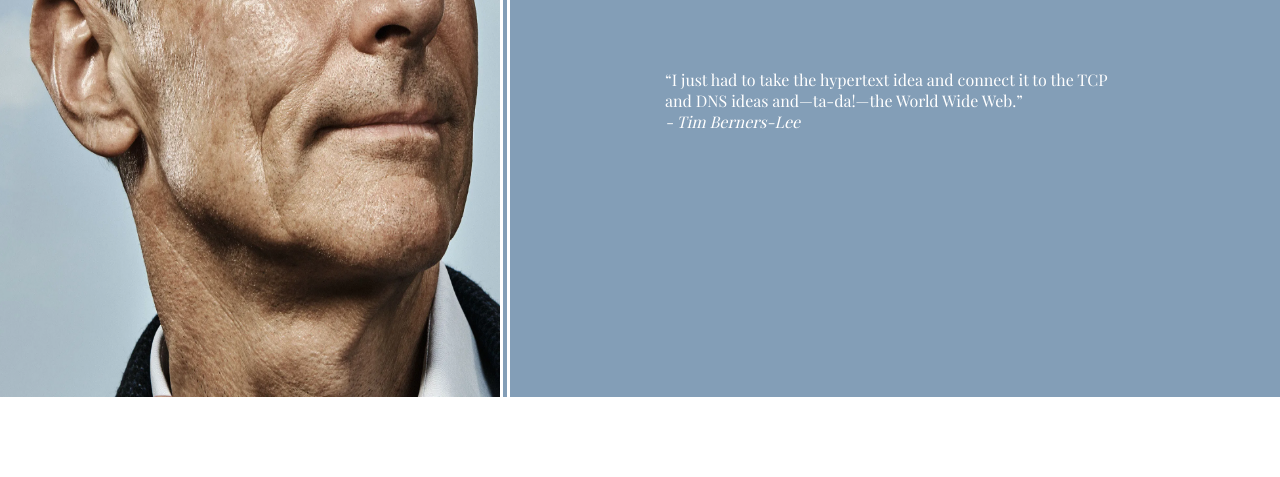
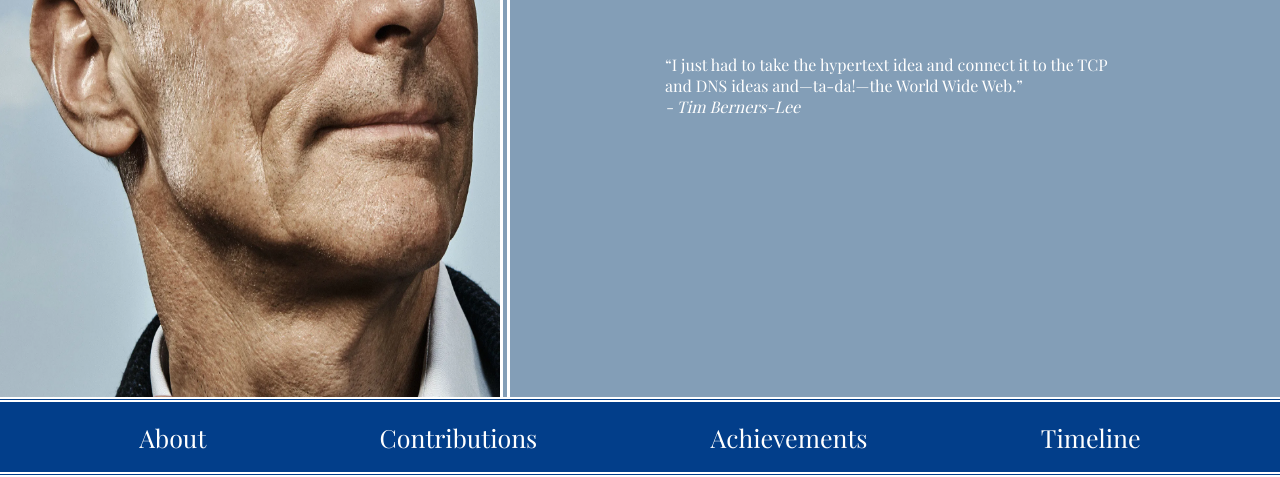
Before and after one commit to AbyG1/task-css, a plain HTML site: page portfolio/index.html in a window 1280 px wide. Shown: the part 403-880 px from the top of the page. Before the commit the page ends 800 px from the top, so only its background shows below. Drawn offline with nearby package versions, Linux system fonts and the light colour scheme; a web font is replaced by a local one.

Commit message:
setup navbar

```diff
--- a/portfolio/index.html
+++ b/portfolio/index.html
@@ -19,7 +19,19 @@
 
         </div>
 
+
     </section>
+    <section id="about">
+        <nav>
+            <a href="#">About</a>
+            <a href="#">Contributions</a>
+            <a href="#">Achievements</a>
+            <a href="#">Timeline</a>
+        </nav>
+    </section>
+    <section></section>
+    <section></section>
+    <section></section>
 
 </body>
 </html>
--- a/portfolio/styles.css
+++ b/portfolio/styles.css
@@ -24,7 +24,7 @@
 
 .tag h1 {
     font-size: 40px;
-    margin-bottom: 100px;
+    margin-bottom: 70px;
 
 
 }
@@ -34,3 +34,31 @@
     height: 100vh;
     border-right: 10px double white;
 }
+
+nav {
+    border-top: 5px double white;
+    border-bottom: 5px double white;
+    background-color:#023e8a;
+    height: 70px;
+    display: flex;
+    align-items: center;
+    justify-content: space-evenly;
+    position: sticky
+
+
+}
+
+nav a {
+    color: white;
+    font-size: 25px;
+    text-decoration:none;
+    box-shadow: inset 0 0 0 0 white;
+    margin: 0 30px;
+    padding: 0 .25rem;
+    transition: color .3s ease-in-out, box-shadow .3s ease-in-out;
+}
+
+nav a:hover {
+    box-shadow: inset 300px 0 0 0 white;
+    color: #023e8a;
+  }
```
